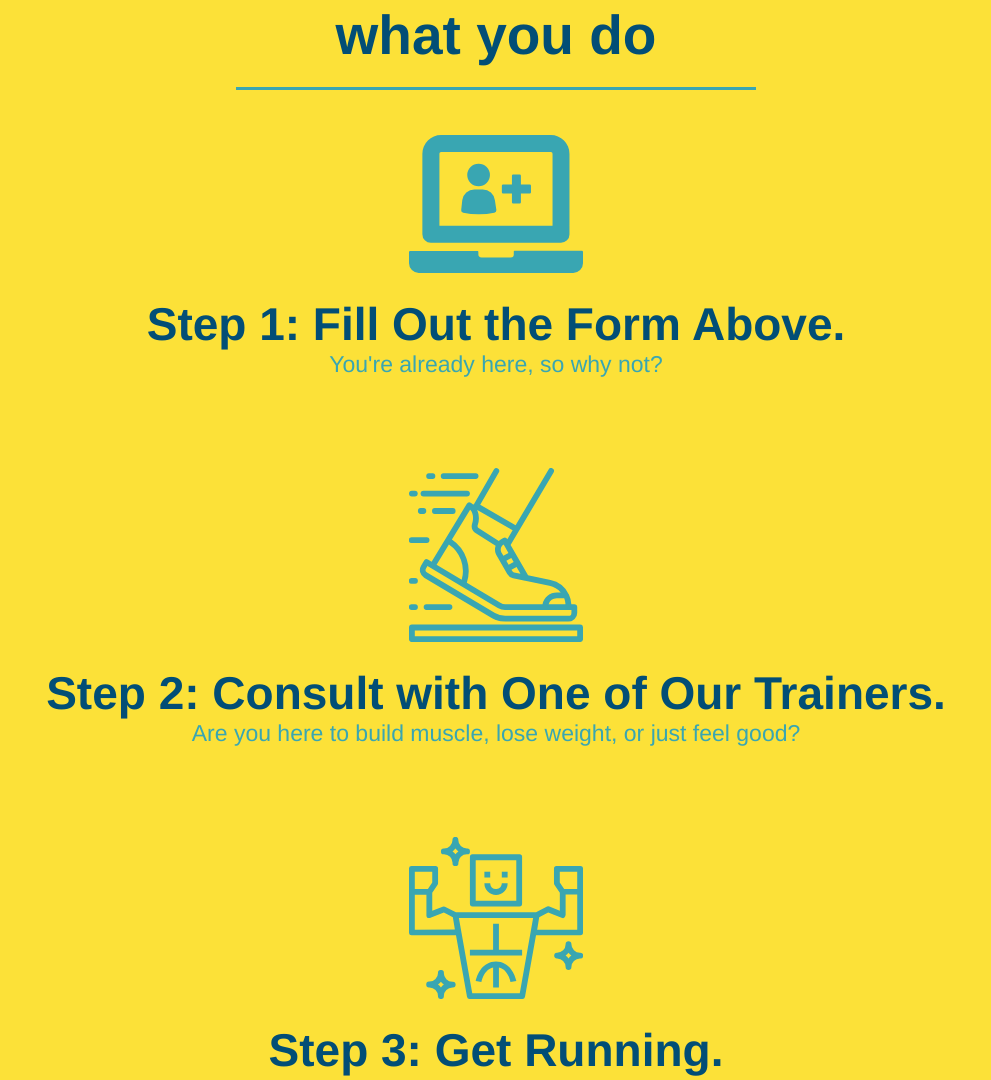
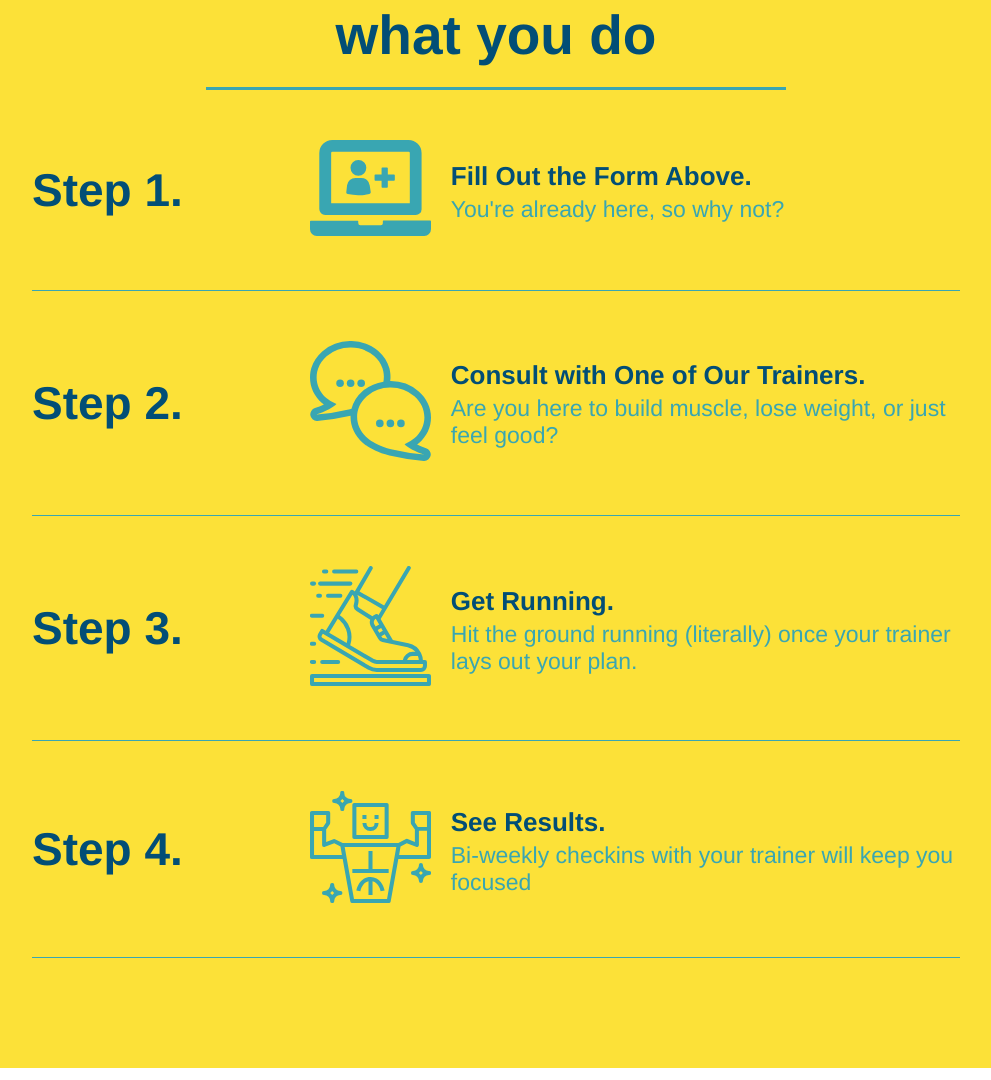
Before and after one commit to marcobjj/run-buddy, a plain HTML site: page index.html in a window 1280 px wide. Shown: the part 1158-2238 px from the top of the page, without its empty margins (144-1135 px from the left). Drawn offline with Linux system fonts and the light colour scheme.

Commit message:
adds flexbox to steps

```diff
--- a/assets/css/style.css
+++ b/assets/css/style.css
@@ -141,9 +141,6 @@ flex-wrap: wrap;
 }
 /* HERO STYLES END */
 
-.intro {
-  text-align: center;
-}
 
 .intro p {
   line-height: 1.7;
@@ -151,20 +148,34 @@ flex-wrap: wrap;
   width: 80%;
   font-size: 20px;
   margin: 0 auto;
+  text-align: center;
 }
 
+
 .steps {
-  text-align: center;
+
   background: #fce138;
+}
+
+.step {
+  margin: 50px auto;
+  padding-bottom: 50px;
+  width: 80%;
+  border-bottom: 1px solid #39a6b2;
+  display: flex;
+  flex-wrap: wrap;
+  align-items: center;
+  justify-content: space-between;
 }
 
 .section-title {
   font-size: 55px;
   color: #024e76;
-  margin-bottom: 35px;
-  padding: 0 100px 20px 100px;
-  display: inline-block;
   border-bottom: 3px solid;
+  padding-bottom: 20px;
+  text-align: center;
+  margin: 0 auto 35px auto;
+  width: 50%;
 }
 
 .primary-border {
@@ -175,29 +186,42 @@ flex-wrap: wrap;
   border-color: #39a6b2;
 }
 
-.steps div {
-  margin-bottom: 80px;
+.step h3 {
+  color: #024e76;
+  font-size: 46px;
+  flex: 1 30%;
 }
 
-.steps img {
-  width: 15%;
-  margin: 10px 0;
-}
-
-.steps h3 {
-  color: #024e76;
-  font-size: 46px;
-  margin-top: 10px;
-}
-
-.steps p {
+.step-text p {
   color: #39a6b2;
   font-size: 23px;
 }
 
-.trainers {
-  text-align: center;
+.step-text h4 {
+  font-size: 26px;
+  line-height: 1.5;
+  color: #024e76;
+}
 
+.step-info {
+
+  flex: 2 70%;
+  display: flex;
+  flex-wrap: wrap;
+  align-items: center;
+}
+
+.step-img {
+  flex: 1 12%;
+  margin-right: 20px;
+}
+
+.step-img img{
+max-width: 100%;
+}
+
+.step-text {
+  flex: 12;
 }
 
 .trainer {
@@ -217,15 +241,6 @@ flex-wrap: wrap;
   padding: 35px;
   float: left;
   width: 65%;
-}
-
-
-.text-left {
-  text-align: left;
-}
-
-.text-right {
-  text-align: right;
 }
 
 .trainer-bio h3 {
@@ -248,7 +263,7 @@ flex-wrap: wrap;
 
 /* REACH OUT STYLES START */
 .contact {
-  text-align: center;
+
   background: #024e76;
 }
 
@@ -286,3 +301,15 @@ flex-wrap: wrap;
 .contact-info a {
   color: #fce138;
 }
+
+.text-left {
+  text-align: left;
+}
+
+.text-right {
+  text-align: right;
+}
+
+.flex-row {
+  display: flex;
+}
--- a/index.html
+++ b/index.html
@@ -105,12 +105,14 @@
         <!-- what we do section-->
 
         <section id="what-we-do" class="intro">
-
+        <div class="flex-row">
         <h2 class="section-title primary-border">What We Do</h2>
-
+        </div>
+        <div class="flex-row">
         <p>
             butcher selfies chambray shabby chic gentrify readymade yr Echo Park XOXO Tumblr normcore Banksy direct trade Blue Bottle chillwave you probably haven't heard of them single-origin coffee Vice fanny pack fixie Odd Future Austin fingerstache pickled twee synth Wes Anderson Thundercats viral bitters flannel meggings narwhal Marfa Schlitz sustainable Intelligentsia umami deep v craft
         </p>
+        </div>
 
 
         </section>
@@ -119,29 +121,67 @@
 
         <section id="what-you-do" class="steps">
             <h2 class="section-title secondary-border">what you do</h2>
-            <div>
+            <div class="step">
+              <h3>Step 1.</h3>
+              <div class="step-info">
+                <div class="step-img">
+
                 <img src="./assets/images/step-1.svg" alt="" />
-                <h3>Step 1: Fill Out the Form Above.</h3>
+                </div>
+
+                <div class="step-text">
+                <h4>Fill Out the Form Above.</h4>
                 <p>You're already here, so why not?</p>
               </div>
+            </div>
+          </div>
 
-              <div>
-                <img src="./assets/images/step-3.svg" alt="" />
-                <h3>Step 2: Consult with One of Our Trainers.</h3>
-                <p>Are you here to build muscle, lose weight, or just feel good?</p>
+
+          <div class="step">
+            <h3>Step 2.</h3>
+            <div class="step-info">
+              <div class="step-img">
+
+              <img src="./assets/images/step-2.svg" alt="" />
               </div>
 
-              <div>
-                <img src="./assets/images/step-4.svg" alt="" />
-                <h3>Step 3: Get Running.</h3>
+              <div class="step-text">
+
+                <h4>Consult with One of Our Trainers.</h4>
+                <p>Are you here to build muscle, lose weight, or just feel good?</p>
+
+              </div>
+              </div>
+            </div>
+
+              <div class="step">
+                <h3>Step 3.</h3>
+                <div class="step-info">
+                  <div class="step-img">
+
+                  <img src="./assets/images/step-3.svg" alt="" />
+                  </div>
+                  <div class="step-text">
+                <h4>Get Running.</h4>
                 <p>Hit the ground running (literally) once your trainer lays out your plan.</p>
               </div>
+              </div>
+            </div>
 
-              <div>
-                <img src="./assets/images/step-4.svg" alt="" />
-                <h3>Step 4: See Results.</h3>
+              <div class="step">
+                <h3>Step 4.</h3>
+                <div class="step-info">
+                  <div class="step-img">
+
+                  <img src="./assets/images/step-4.svg" alt="" />
+                  </div>
+                  <div class="step-text">
+                <h4>See Results.</h4>
                 <p>Bi-weekly checkins with your trainer will keep you focused</p>
               </div>
+              </div>
+            </div>
+
 
 
 
```
